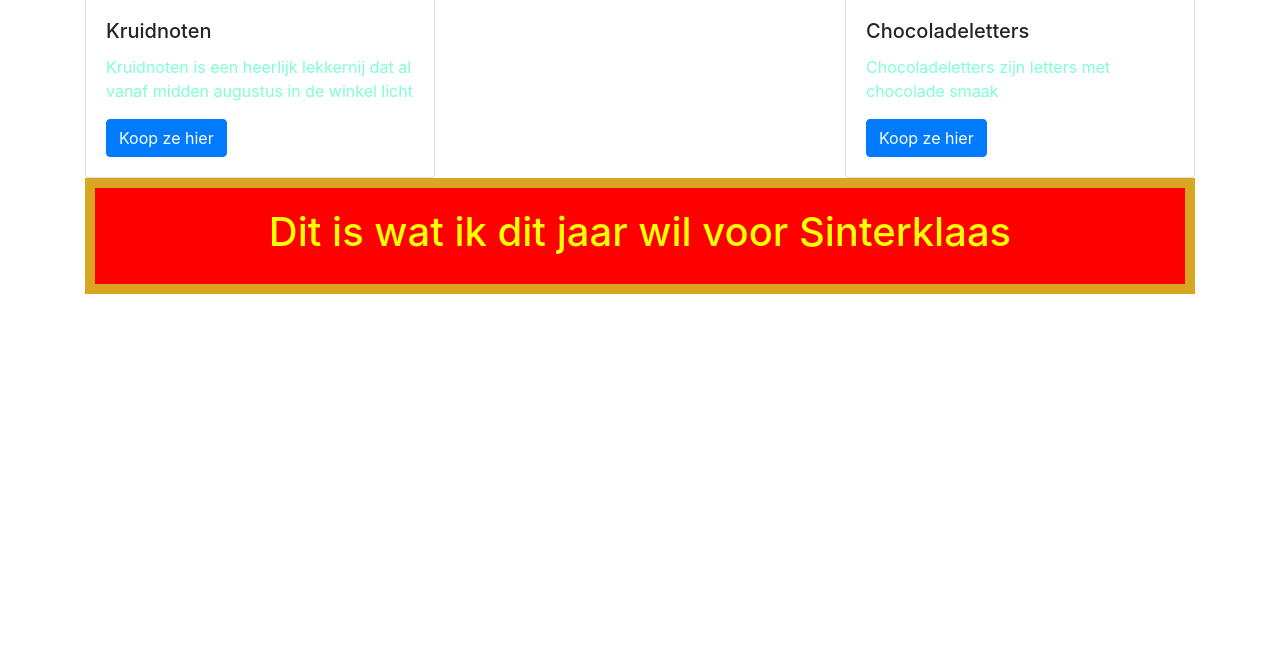
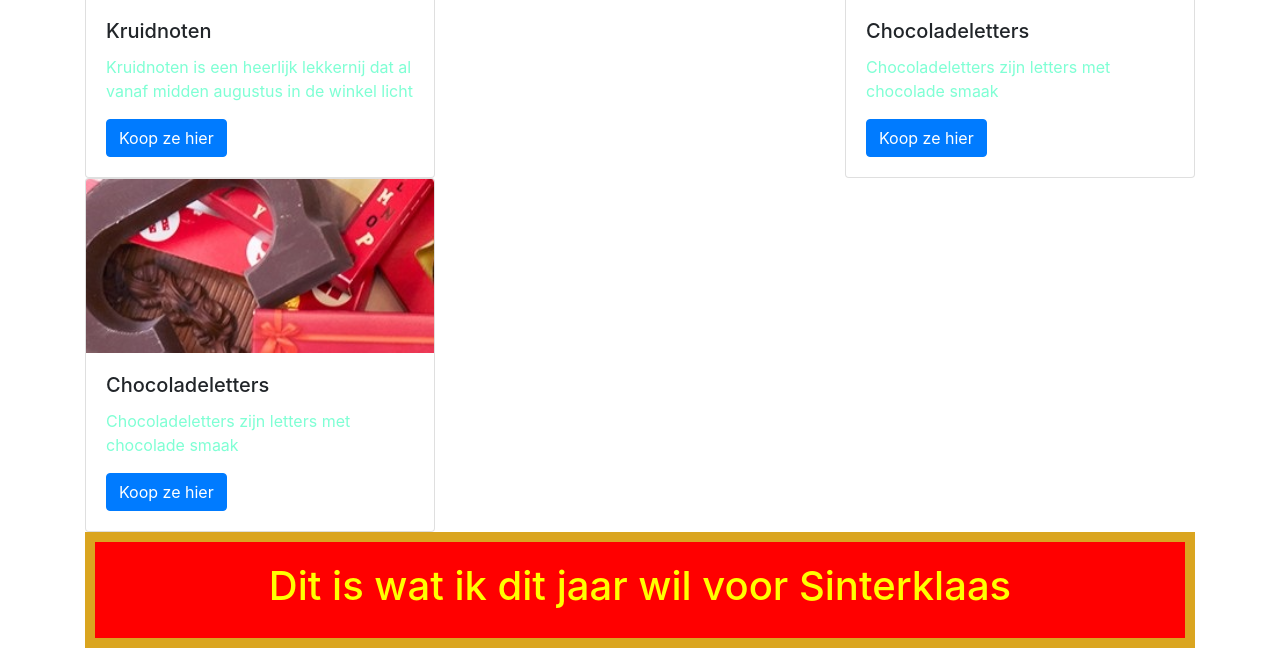
Before and after one commit to JMVD99/Blok-2, a PHP site: page / in a window 1280 px wide. Shown: the part 350-998 px from the top of the page. Before the commit the page ends 644 px from the top, so only its background shows below. Run offline with PHP 8.4, Linux system fonts and the light colour scheme; data that the repository does not hold is empty.

Commit message:
Versie 1.0.7

```diff
--- a/verlanglijstje.php
+++ b/verlanglijstje.php
@@ -27,6 +27,11 @@ $kruidnoot = array("./IMG/kruidnoten.jfif",
                     "Kruidnoten",
                     "Kruidnoten is een heerlijk lekkernij dat al vanaf midden augustus in de winkel licht",
                     "Koop ze hier");
+
+$Boek = array("images_path" => "./IMG/grote-boek-van-sinterklaas",
+              "title"       => "Het Boek",
+              "text"        => "In het boek staan alle namen en wensen van de kinderen in nederland en zuid-nederland",
+              "button_text" => "Koop hem hier")
 ?>
 
 <div class="row">
@@ -51,7 +56,7 @@ $kruidnoot = array("./IMG/kruidnoten.jfif",
         </div>
     </div>
     <div class="col-4">
-    <div class="card">
+        <div class="card">
             <img src="<?php echo $chocoladeletter[0] ?>" class="card-img-top" alt="...">
             <div class="card-body">
                 <h5 class="card-title"><?php echo $chocoladeletter[1] ?></h5>
@@ -63,10 +68,17 @@ $kruidnoot = array("./IMG/kruidnoten.jfif",
 </div>
 
 <div class="row">
-    <div class="col-12"></div>
+    <div class="col-4">
+        <div class="card">
+            <img src="<?php echo $chocoladeletter[0] ?>" class="card-img-top" alt="...">
+            <div class="card-body">
+                <h5 class="card-title"><?php echo $chocoladeletter[1] ?></h5>
+                <p class="card-text"><?php echo $chocoladeletter[2] ?></p>
+                <a href="#" class="btn btn-primary"><?php echo $chocoladeletter[3] ?></a>
+            </div>
+        </div>
+    </div>
 </div>
-<div class="row">
-    <div class="col-4"></div>
-    <div class="col-4"></div>
-    <div class="col-4"></div>
+<div class="col-4"></div>
+<div class="col-4"></div>
 </div>
```
Also changed, not shown: IMG/grote-boek-van-sinterklaas.jpeg (added).
